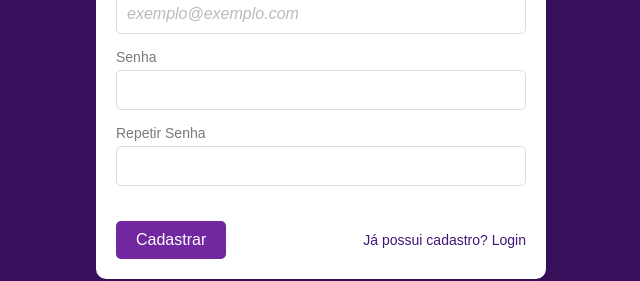
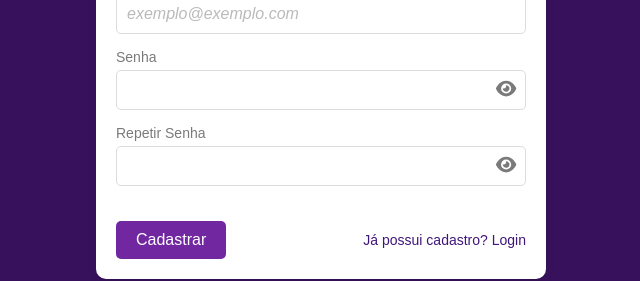
Before and after one commit to tarsibfritz/ProjetoIntegrador-Financeiro, a React (Vite) app in the folder frontend/: page /cadastro in a window 1280 px wide. Shown: the part 343-624 px from the top of the page, without its empty margins (319-959 px from the left). Built offline with nearby package versions, Linux system fonts and the light colour scheme.

Commit message:
Cadastro: regex da senha

```diff
--- a/frontend/src/pages/Register.jsx
+++ b/frontend/src/pages/Register.jsx
@@ -3,18 +3,32 @@ import { toast } from "react-toastify";
 import axios from "axios";
 import { useNavigate, Link } from 'react-router-dom';
 import "../styles/Register.css";
+import { FontAwesomeIcon } from '@fortawesome/react-fontawesome';
+import { faEye, faEyeSlash } from '@fortawesome/free-solid-svg-icons';
 
 const Register = () => {
     const [name, setName] = useState("");
     const [email, setEmail] = useState("");
     const [password, setPassword] = useState("");
     const [repeatPassword, setRepeatPassword] = useState("");
+    const [showPassword, setShowPassword] = useState(false); // Estado para mostrar/ocultar senha
+    const [showRepeatPassword, setShowRepeatPassword] = useState(false); // Estado para mostrar/ocultar senha repetida
     const navigate = useNavigate();
 
     const emailRegex = /^[^\s@]+@[^\s@]+\.[^\s@]+$/;
+    const minLengthRegex = /.{8,}/;
+    const lowerCaseRegex = /[a-z]/;
+    const upperCaseRegex = /[A-Z]/;
+    const digitRegex = /\d/;
+    const specialCharRegex = /[@$!%*?&]/;
 
     const handleRegister = async (e) => {
         e.preventDefault();
+
+        console.log('Nome:', name);
+        console.log('Email:', email);
+        console.log('Senha:', password);
+        console.log('Repetir Senha:', repeatPassword);
 
         if (!name || !email || !password || !repeatPassword) {
             toast.info("Todos os campos são obrigatórios!");
@@ -26,6 +40,32 @@ const Register = () => {
             setTimeout(() => {
                 toast.info("Exemplo de email válido: exemplo@gmail.com");
             }, 1500);
+            return;
+        }
+
+        // Verificações de senha
+        if (!minLengthRegex.test(password)) {
+            toast.warning("A senha deve ter pelo menos 8 caracteres.");
+            return;
+        }
+
+        if (!lowerCaseRegex.test(password)) {
+            toast.warning("A senha deve conter pelo menos uma letra minúscula.");
+            return;
+        }
+
+        if (!upperCaseRegex.test(password)) {
+            toast.warning("A senha deve conter pelo menos uma letra maiúscula.");
+            return;
+        }
+
+        if (!digitRegex.test(password)) {
+            toast.warning("A senha deve conter pelo menos um número.");
+            return;
+        }
+
+        if (!specialCharRegex.test(password)) {
+            toast.warning("A senha deve conter pelo menos um caractere especial (@$!%*?&).");
             return;
         }
 
@@ -41,14 +81,15 @@ const Register = () => {
                 password,
             });
 
+            console.log('Resposta do registro:', response.data);
             if (response.status === 201) {
-                console.log('Resposta do registro:', response.data); // Log da resposta
                 toast.success("Cadastro realizado com sucesso!");
                 navigate('/login');
             } else {
                 toast.error("Erro ao realizar o cadastro. Tente novamente.");
             }
         } catch (error) {
+            console.error('Erro:', error);
             if (error.response && error.response.status === 400) {
                 toast.warning(error.response.data.error || "Erro no cadastro. Tente novamente.");
             } else {
@@ -84,21 +125,39 @@ const Register = () => {
                         </div>
                         <div className="register-form-group">
                             <label>Senha</label>
+                            <div className="password-container">
                                 <input
-                                type="password"
+                                    type={showPassword ? "text" : "password"}
                                     value={password}
                                     onChange={(e) => setPassword(e.target.value)}
                                     required
                                 />
+                                <button
+                                    type="button"
+                                    className="password-toggle"
+                                    onClick={() => setShowPassword(!showPassword)}
+                                >
+                                    <FontAwesomeIcon icon={showPassword ? faEyeSlash : faEye} />
+                                </button>
+                            </div>
                         </div>
                         <div className="register-form-group">
                             <label>Repetir Senha</label>
+                            <div className="password-container">
                                 <input
-                                type="password"
+                                    type={showRepeatPassword ? "text" : "password"}
                                     value={repeatPassword}
                                     onChange={(e) => setRepeatPassword(e.target.value)}
                                     required
                                 />
+                                <button
+                                    type="button"
+                                    className="password-toggle"
+                                    onClick={() => setShowRepeatPassword(!showRepeatPassword)}
+                                >
+                                    <FontAwesomeIcon icon={showRepeatPassword ? faEyeSlash : faEye} />
+                                </button>
+                            </div>
                         </div>
                         <div className="register-form-footer">
                             <button className="register-form-button" type="submit">Cadastrar</button>
--- a/frontend/src/styles/Login.css
+++ b/frontend/src/styles/Login.css
@@ -89,7 +89,7 @@
     right: 10px;
     cursor: pointer;
     color: #7a7a7a;
-    font-size: 19px;
+    font-size: 18px;
 }
 
 /* Rodapé do formulário */
--- a/frontend/src/styles/Register.css
+++ b/frontend/src/styles/Register.css
@@ -64,6 +64,26 @@
 .register-form-group input:focus {
     border-color: #7e1cbc;
     outline: none;
+}
+
+.password-container {
+    position: relative;
+}
+
+.password-container input {
+    width: 100%;
+    padding-right: 30px;
+}
+
+.password-toggle {
+    position: absolute;
+    top: 50%;
+    right: 10px;
+    transform: translateY(-50%);
+    background: none;
+    border: none;
+    cursor: pointer;
+    font-size: 18px;
 }
 
 /* Rodapé do formulário */
--- a/frontend/src/styles/ResetPassword.css
+++ b/frontend/src/styles/ResetPassword.css
@@ -63,7 +63,7 @@
     right: 10px;
     cursor: pointer;
     color: #7a7a7a;
-    font-size: 19px;
+    font-size: 18px;
 }
 
 /* Labels e Inputs */
```
Lines whose indentation alone changed are shown as unchanged.
